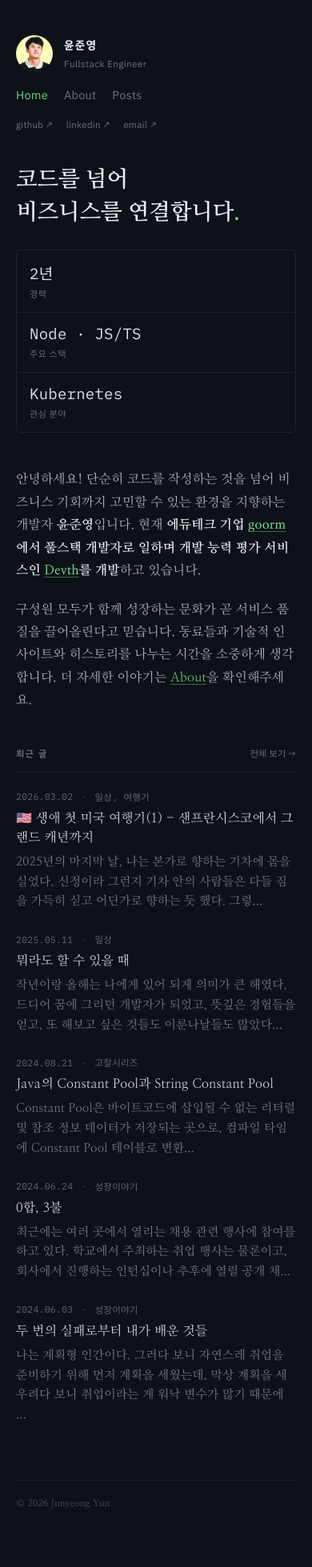
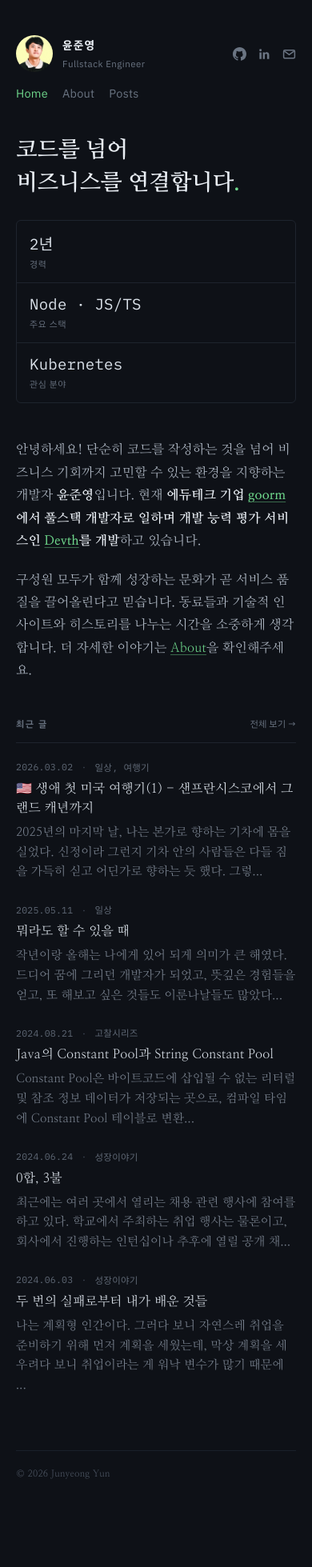
Before and after one commit to ypjun100/v2.junyeong.dev, a Jekyll site: the page built from index.html, in a window 390 px wide. Shown: the whole page at 80% size. Built offline with Jekyll 4.4.1, drawn with Linux system fonts in a browser that asks for light colours; after the commit the page ends 1922 px from its top, so only the background shows below that.

Commit message:
feat: fold the sidebar into a header row with icon links on narrow widths
Below 900px the profile card and the outbound links now sit at opposite ends of
one line with the page nav beneath, instead of stacking card, nav, then links.
Ordering is done in CSS so the desktop column keeps the markup order that reads
best.

The links become 17px icons at that width. As text they measured about 172px,
which did not fit beside the card on a 375px screen; as icons the row is 79px
and clears 320px with room left. Both forms stay in the markup and the media
query picks one, with aria-label covering the icon-only state.

```diff
--- a/_includes/sidebar.html
+++ b/_includes/sidebar.html
@@ -20,9 +20,23 @@
     <a href="{{ '/posts/' | relative_url }}"{% if is_posts %} class="is-active"{% endif %}>Posts</a>
   </nav>
 
+  {%- comment -%}
+    Each link carries both forms. The wide column shows the wordmark; once the
+    sidebar folds into a header row the icon takes over, which is what keeps the
+    row beside the profile card on a phone. aria-label covers the icon-only state.
+  {%- endcomment -%}
   <div class="sidebar__links">
-    <a href="https://github.com/ypjun100" target="_blank" rel="noopener">github ↗</a>
-    <a href="https://www.linkedin.com/in/ypjun100/" target="_blank" rel="noopener">linkedin ↗</a>
-    <a href="mailto:{{ site.author.email }}">email ↗</a>
+    <a href="https://github.com/ypjun100" aria-label="github" target="_blank" rel="noopener">
+      <span class="sidebar__link-text">github ↗</span>
+      <svg class="sidebar__link-icon" width="17" height="17" viewBox="0 0 16 16" fill="currentColor" aria-hidden="true"><path d="M8 0C3.58 0 0 3.58 0 8c0 3.54 2.29 6.53 5.47 7.59.4.07.55-.17.55-.38 0-.19-.01-.82-.01-1.49-2.01.37-2.53-.49-2.69-.94-.09-.23-.48-.94-.82-1.13-.28-.15-.68-.52-.01-.53.63-.01 1.08.58 1.23.82.72 1.21 1.87.87 2.33.66.07-.52.28-.87.51-1.07-1.78-.2-2.92-.88-2.92-2.89 0-.86.31-1.56.82-2.11-.08-.2-.36-1.02.08-2.12 0 0 .67-.21 2.2.82a5.5 5.5 0 0 1 2 0c1.53-1.04 2.2-.82 2.2-.82.44 1.1.16 1.92.08 2.12.51.55.82 1.25.82 2.11 0 2.02-1.15 2.69-2.93 2.89.3.26.56.76.56 1.54 0 1.1-.01 1.99-.01 2.26 0 .21.15.46.55.38A8.01 8.01 0 0 0 16 8c0-4.42-3.58-8-8-8Z"/></svg>
+    </a>
+    <a href="https://www.linkedin.com/in/ypjun100/" aria-label="linkedin" target="_blank" rel="noopener">
+      <span class="sidebar__link-text">linkedin ↗</span>
+      <svg class="sidebar__link-icon" width="17" height="17" viewBox="0 0 16 16" fill="currentColor" aria-hidden="true"><path d="M3.4 2.1a1.4 1.4 0 1 1 0 2.8 1.4 1.4 0 0 1 0-2.8ZM2.2 6h2.4v7.9H2.2V6Zm4 0h2.3v1.1c.32-.6 1.1-1.25 2.27-1.25 1.62 0 2.83.96 2.83 3.3v4.75h-2.4V9.5c0-1.05-.38-1.66-1.24-1.66-.72 0-1.16.48-1.35.95-.07.17-.09.4-.09.63v4.48H6.2V6Z"/></svg>
+    </a>
+    <a href="mailto:{{ site.author.email }}" aria-label="email">
+      <span class="sidebar__link-text">email ↗</span>
+      <svg class="sidebar__link-icon" width="17" height="17" viewBox="0 0 16 16" fill="none" stroke="currentColor" stroke-width="1.4" aria-hidden="true"><rect x="1.5" y="3.5" width="13" height="9.5" rx="1.4"/><path d="m2.2 4.6 5.8 4.2 5.8-4.2"/></svg>
+    </a>
   </div>
 </aside>
--- a/_sass/_layout.scss
+++ b/_sass/_layout.scss
@@ -105,11 +105,18 @@
     color: var(--muted);
     text-decoration: none;
     width: fit-content;
+    display: flex;
+    align-items: center;
 
     &:hover {
       color: var(--accent);
     }
   }
+}
+
+.sidebar__link-icon {
+  display: none;
+  flex-shrink: 0;
 }
 
 // Shared section heading, used by Home, About and Posts
@@ -187,30 +194,49 @@
     gap: 52px;
   }
 
+  // The profile card and the outbound links share the first line at opposite
+  // edges, and the page nav drops to a full-width row beneath. Sequenced with
+  // order so the desktop column keeps the markup order it reads best in.
   .sidebar {
     position: static;
     top: auto;
     width: 100%;
-    gap: 18px;
+    flex-direction: row;
+    flex-wrap: wrap;
+    justify-content: space-between;
+    align-items: center;
+    gap: 16px;
   }
 
   .sidebar__identity {
+    order: 1;
     flex-direction: row;
     align-items: center;
+    gap: 12px;
+    min-width: 0;
+  }
+
+  .sidebar__links {
+    order: 2;
+    flex-direction: row;
     gap: 14px;
+    margin-top: 0;
   }
 
   .sidebar__nav {
+    order: 3;
+    flex: 1 1 100%;
     flex-direction: row;
-    gap: 20px;
+    gap: 18px;
     margin-top: 0;
   }
 
-  .sidebar__links {
-    flex-direction: row;
-    flex-wrap: wrap;
-    gap: 16px;
-    margin-top: 0;
+  .sidebar__link-text {
+    display: none;
+  }
+
+  .sidebar__link-icon {
+    display: block;
   }
 }
 
```
